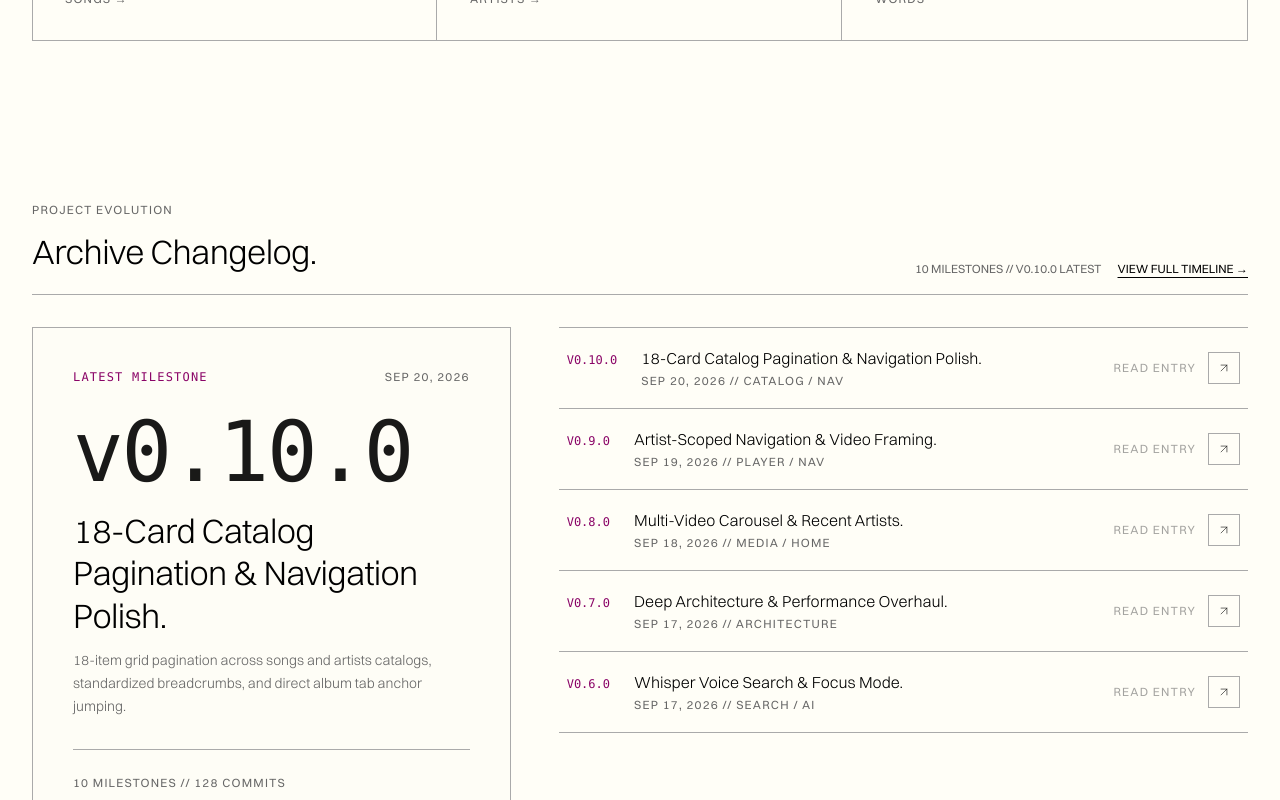
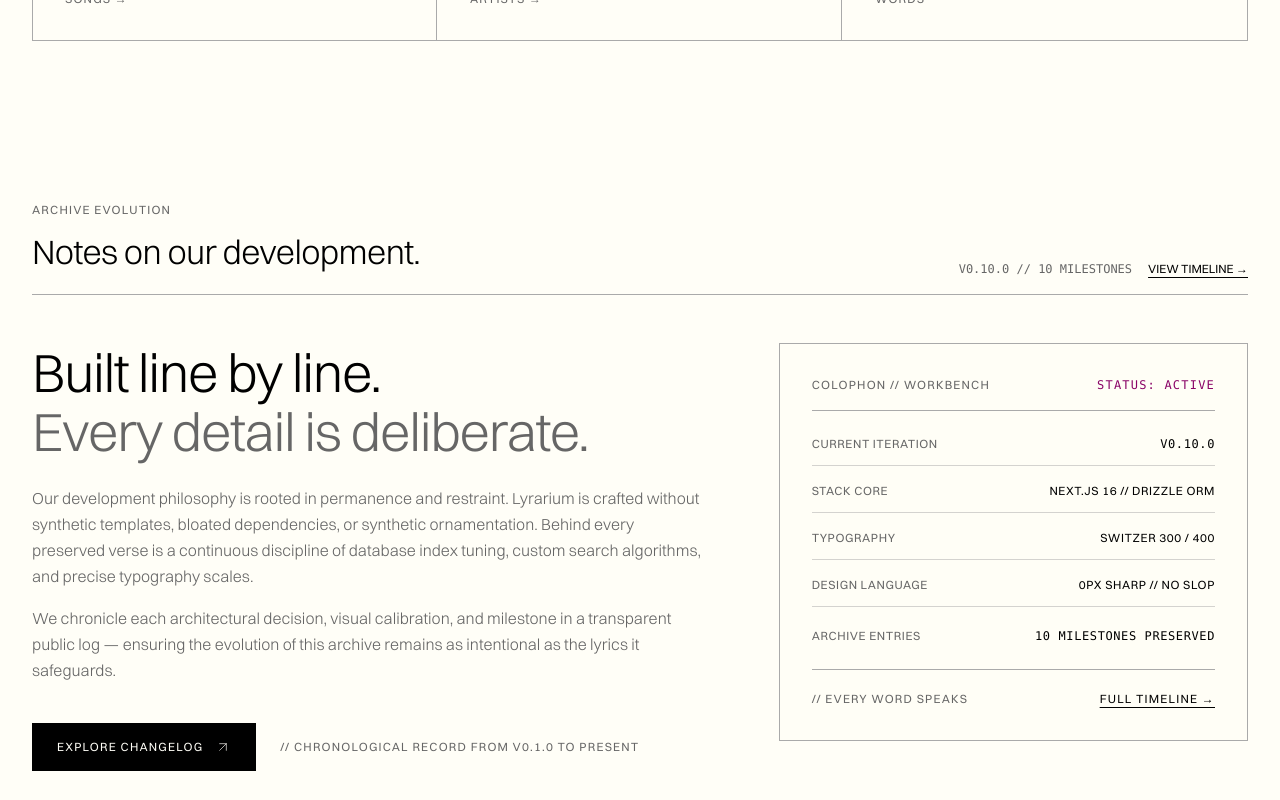
Before and after one commit to Sultvnnnn/lyrarium, a Next.js app: page / in a window 1280 px wide. Shown: the part 1140-1940 px from the top of the page. Built offline with nearby package versions, Linux system fonts and the light colour scheme; no server answers; the database is empty.

Commit message:
feat(home): simplify changelog section with editorial dev note and colophon

```diff
--- a/src/components/home-changelog-preview.tsx
+++ b/src/components/home-changelog-preview.tsx
@@ -1,161 +1,117 @@
 import Link from "next/link";
 import { ArrowUpRight } from "lucide-react";
 
-const RECENT_MILESTONES = [
-  {
-    version: "v0.10.0",
-    date: "Sep 20, 2026",
-    title: "18-Card Catalog Pagination & Navigation Polish",
-    tag: "Catalog / Nav",
-    summary:
-      "18-item grid pagination across songs and artists catalogs, standardized breadcrumbs, and direct album tab anchor jumping.",
-  },
-  {
-    version: "v0.9.0",
-    date: "Sep 19, 2026",
-    title: "Artist-Scoped Navigation & Video Framing",
-    tag: "Player / Nav",
-    summary:
-      "Scoped prev/next track traversal to the active artist, archive boundary notices, and corner-bracket resize handle for YouTube players.",
-  },
-  {
-    version: "v0.8.0",
-    date: "Sep 18, 2026",
-    title: "Multi-Video Carousel & Recent Artists",
-    tag: "Media / Home",
-    summary:
-      "Multiple YouTube performance links per song in a fluid horizontal carousel, and homepage Recent Artists accordion strip.",
-  },
-  {
-    version: "v0.7.0",
-    date: "Sep 17, 2026",
-    title: "Deep Architecture & Performance Overhaul",
-    tag: "Architecture",
-    summary:
-      "Incremental Static Regeneration (ISR), self-hosted Switzer font, YouTube iframe facade, and CSS containment rendering optimizations.",
-  },
-  {
-    version: "v0.6.0",
-    date: "Sep 17, 2026",
-    title: "Whisper Voice Search & Focus Mode",
-    tag: "Search / AI",
-    summary:
-      "Automatic bilingual Indonesian and English speech-to-text powered by Whisper, paired with elevated keyboard-driven Focus Search.",
-  },
-];
-
 export function HomeChangelogPreview() {
-  const latest = RECENT_MILESTONES[0];
-
   return (
-    <section id="changelog" className="px-8 pt-20 pb-12">
+    <section id="changelog" className="px-8 pt-20 pb-16">
       {/* Section Header */}
-      <div className="flex flex-wrap items-end justify-between gap-8 border-b border-border pb-4 mb-8">
+      <div className="flex flex-wrap items-end justify-between gap-8 border-b border-border pb-4 mb-12">
         <div>
           <p className="text-caption uppercase text-muted-foreground tracking-widest">
-            Project Evolution
+            Archive Evolution
           </p>
           <h2 className="mt-2 text-heading-sm font-light tracking-[-0.02em]">
-            Archive Changelog.
+            Notes on our development.
           </h2>
         </div>
 
         <div className="flex items-center gap-4">
-          <span className="text-caption uppercase text-muted-foreground">
-            10 milestones // {latest.version} latest
+          <span className="text-caption uppercase text-muted-foreground font-mono">
+            v0.10.0 // 10 Milestones
           </span>
           <Link
             href="/changelog"
             className="text-caption uppercase text-foreground hover:text-accent transition-colors underline underline-offset-4"
           >
-            View full timeline →
+            View timeline →
           </Link>
         </div>
       </div>
 
-      {/* Editorial Spread: Left Callout Poster + Right Hairline Ledger */}
-      <div className="grid grid-cols-1 lg:grid-cols-12 gap-8 lg:gap-12">
-        {/* Left Callout Poster (5 cols) */}
-        <div className="lg:col-span-5 flex flex-col justify-between border border-border bg-muted/10 p-8 md:p-10 relative group hover:border-accent transition-colors">
+      {/* Editorial Spread: Developer Statement + Technical Colophon */}
+      <div className="grid grid-cols-1 lg:grid-cols-12 gap-10 lg:gap-16 items-start">
+        {/* Left Column: Developer Narrative & Manifest */}
+        <div className="lg:col-span-7 flex flex-col justify-between">
           <div>
-            <div className="flex items-center justify-between gap-3 text-caption uppercase tracking-widest text-muted-foreground">
-              <span className="font-mono text-accent font-medium">LATEST MILESTONE</span>
-              <span>{latest.date}</span>
-            </div>
+            <h3 className="text-heading font-light tracking-tight leading-[1.1] text-foreground">
+              Built line by line.
+              <br />
+              <span className="text-muted-foreground">Every detail is deliberate.</span>
+            </h3>
 
-            <div className="mt-6">
-              <span className="text-display-sm md:text-display font-light text-foreground/90 font-mono leading-none tracking-tight">
-                {latest.version}
-              </span>
-              <h3 className="mt-4 text-heading-sm font-light text-foreground tracking-[-0.02em] leading-tight">
-                {latest.title}.
-              </h3>
-              <p className="mt-3 text-body-sm text-muted-foreground font-light leading-relaxed">
-                {latest.summary}
+            <div className="mt-6 space-y-4 max-w-2xl text-body font-light text-muted-foreground leading-relaxed">
+              <p>
+                Our development philosophy is rooted in permanence and restraint. Lyrarium
+                is crafted without synthetic templates, bloated dependencies, or synthetic
+                ornamentation. Behind every preserved verse is a continuous discipline of
+                database index tuning, custom search algorithms, and precise typography scales.
+              </p>
+              <p>
+                We chronicle each architectural decision, visual calibration, and milestone
+                in a transparent public log — ensuring the evolution of this archive remains
+                as intentional as the lyrics it safeguards.
               </p>
             </div>
           </div>
 
-          <div className="mt-8 pt-6 border-t border-border flex flex-wrap items-center justify-between gap-4">
-            <span className="text-caption uppercase tracking-widest text-muted-foreground">
-              10 Milestones // 128 Commits
-            </span>
+          <div className="mt-10 flex flex-wrap items-center gap-6">
             <Link
               href="/changelog"
-              className="inline-flex items-center gap-2 border border-foreground bg-foreground text-background px-5 py-2.5 text-caption uppercase tracking-widest hover:border-accent hover:bg-accent hover:text-accent-foreground transition-colors select-none"
+              className="inline-flex items-center gap-3 border border-foreground bg-foreground text-background px-6 py-3.5 text-caption uppercase tracking-widest hover:border-accent hover:bg-accent hover:text-accent-foreground transition-all duration-200 select-none group font-medium"
             >
-              <span>Explore timeline</span>
-              <ArrowUpRight size={16} strokeWidth={1} />
+              <span>Explore changelog</span>
+              <ArrowUpRight
+                size={16}
+                strokeWidth={1}
+                className="group-hover:translate-x-0.5 group-hover:-translate-y-0.5 transition-transform"
+              />
             </Link>
+
+            <span className="text-caption uppercase tracking-widest text-muted-foreground">
+              // Chronological record from v0.1.0 to present
+            </span>
           </div>
         </div>
 
-        {/* Right: Hairline Ledger of Recent Milestones (7 cols) */}
-        <div className="lg:col-span-7 flex flex-col justify-between">
-          <div className="divide-y divide-border border-y border-border">
-            {RECENT_MILESTONES.map((m) => (
-              <Link
-                key={m.version}
-                href="/changelog"
-                className="group flex flex-col sm:flex-row sm:items-center justify-between gap-3 py-4.5 px-2 hover:bg-muted/20 hover:text-accent transition-all duration-300"
-              >
-                <div className="flex items-baseline gap-4 sm:gap-6 min-w-0">
-                  <span className="font-mono text-caption uppercase text-accent font-medium shrink-0">
-                    {m.version}
-                  </span>
-                  <div className="min-w-0">
-                    <h4 className="text-body font-light text-foreground group-hover:text-accent transition-colors truncate">
-                      {m.title}.
-                    </h4>
-                    <p className="text-caption uppercase tracking-widest text-muted-foreground mt-0.5">
-                      {m.date} // {m.tag}
-                    </p>
-                  </div>
-                </div>
+        {/* Right Column: Architectural Colophon Box */}
+        <div className="lg:col-span-5 border border-border bg-muted/5 p-8 flex flex-col justify-between group hover:border-accent transition-colors">
+          <div>
+            <div className="flex items-center justify-between border-b border-border pb-4 text-caption uppercase tracking-widest text-muted-foreground">
+              <span>Colophon // Workbench</span>
+              <span className="font-mono text-accent font-medium">Status: Active</span>
+            </div>
 
-                <div className="flex items-center gap-3 shrink-0 self-end sm:self-center">
-                  <span className="text-caption uppercase tracking-widest text-muted-foreground/60 group-hover:text-accent transition-colors hidden md:inline">
-                    Read entry
-                  </span>
-                  <div className="size-8 flex items-center justify-center border border-border group-hover:border-accent group-hover:bg-accent group-hover:text-accent-foreground transition-colors">
-                    <ArrowUpRight
-                      size={14}
-                      strokeWidth={1}
-                      className="group-hover:translate-x-0.5 group-hover:-translate-y-0.5 transition-transform"
-                    />
-                  </div>
-                </div>
-              </Link>
-            ))}
+            <div className="py-6 space-y-4 text-caption uppercase tracking-wider">
+              <div className="flex items-baseline justify-between border-b border-border/50 pb-3">
+                <span className="text-muted-foreground">Current Iteration</span>
+                <span className="font-mono text-foreground font-medium">v0.10.0</span>
+              </div>
+              <div className="flex items-baseline justify-between border-b border-border/50 pb-3">
+                <span className="text-muted-foreground">Stack Core</span>
+                <span className="text-foreground">Next.js 16 // Drizzle ORM</span>
+              </div>
+              <div className="flex items-baseline justify-between border-b border-border/50 pb-3">
+                <span className="text-muted-foreground">Typography</span>
+                <span className="text-foreground">Switzer 300 / 400</span>
+              </div>
+              <div className="flex items-baseline justify-between border-b border-border/50 pb-3">
+                <span className="text-muted-foreground">Design Language</span>
+                <span className="text-foreground">0px Sharp // No Slop</span>
+              </div>
+              <div className="flex items-baseline justify-between pt-1">
+                <span className="text-muted-foreground">Archive Entries</span>
+                <span className="font-mono text-foreground">10 Milestones Preserved</span>
+              </div>
+            </div>
           </div>
 
-          <div className="mt-6 flex items-center justify-between text-caption uppercase tracking-widest text-muted-foreground px-2">
-            <span>Preserved // Chronological Record</span>
+          <div className="pt-5 border-t border-border flex items-center justify-between text-caption uppercase text-muted-foreground tracking-widest">
+            <span>// Every word speaks</span>
             <Link
               href="/changelog"
               className="text-foreground hover:text-accent transition-colors underline underline-offset-4"
             >
-              View all 10 milestones →
+              Full timeline →
             </Link>
           </div>
         </div>
```
